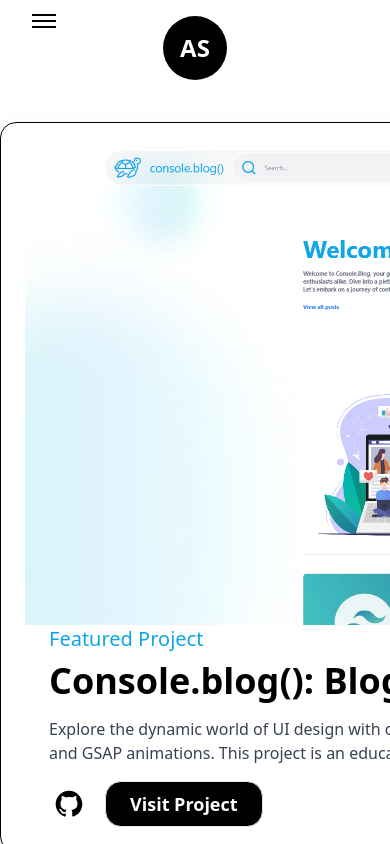
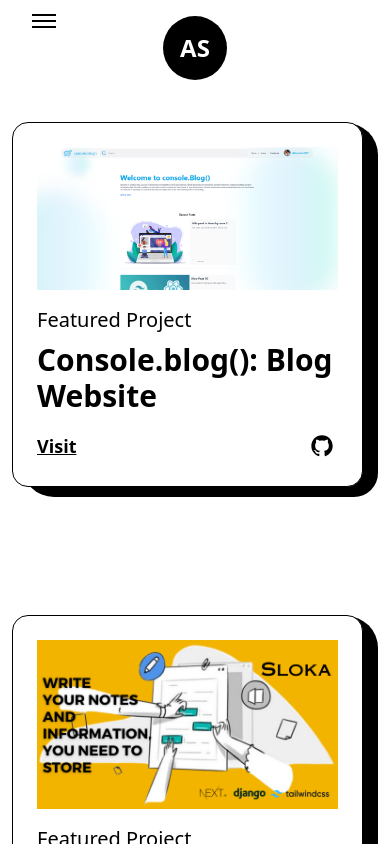
Before and after one commit to abhoy21/my_portfolio, a Next.js app: page /projects in a window 390 px wide. Shown: the top 844 px of the page. Built offline with nearby package versions, Linux system fonts and the light colour scheme.

Commit message:
responsiveness added to project page

```diff
--- a/app/_components/ProjectPageComponent.tsx
+++ b/app/_components/ProjectPageComponent.tsx
@@ -35,19 +35,13 @@
   github,
 }) => {
   return (
-    <article
-      className='w-full flex flex-col lg:flex-row items-center justify-between rounded-2xl border border-solid border-black bg-white shadow-2xl p-6 relative
-      rounded-br-2xl lg:p-8 xs:flex-col xs:p-4'
-    >
-      <div
-        className='absolute top-0 -right-4 -z-10 w-[101%] h-[103%] rounded-[2.5rem] bg-black rounded-br-3xl
-       xs:-right-2 sm:h-[102%] xs:w-[100%] xs:rounded-[1.5rem]'
-      />
+    <article className='hidden w-full md:flex flex-col items-center justify-between rounded-3xl border border-solid border-black bg-white shadow-2xl p-6 relative rounded-br-2xl md:flex-row md:p-8'>
+      <div className='absolute top-0 -right-4 -z-10 w-[101%] h-[103%] rounded-[2.5rem] bg-black rounded-br-3xl' />
 
       <Link
         href={link}
         target='_blank'
-        className='w-full lg:w-1/2 cursor-pointer overflow-hidden rounded-lg'
+        className='w-1/2 cursor-pointer overflow-hidden rounded-lg lg:w-full'
       >
         <FramerImage
           src={img}
@@ -57,7 +51,7 @@
           transition={{ duration: 0.3 }}
         />
       </Link>
-      <div className='w-full lg:w-1/2 flex flex-col items-start justify-between !pl-6 lg:pl-0 lg:pt-6'>
+      <div className='w-1/2 flex flex-col items-start justify-between !pl-6 lg:w-full lg:pl-0 lg:pt-6'>
         <span className='text-sky-500 font-medium text-xl xs:text-base'>
           {type}
         </span>
@@ -66,11 +60,13 @@
           target='_blank'
           className='hover:underline underline-offset-2'
         >
-          <h2 className='my-2 w-full text-left !text-4xl font-bold md:!text-2xl sm:!text-xl'>
+          <h2 className='my-2 w-full text-left !text-4xl font-bold sm:text-sm'>
             {title}
           </h2>
         </Link>
-        <p className='my-2 font-medium text-gray-700 md:!text-sm'>{summary}</p>
+        <p className='my-2 font-medium text-gray-700 sm:text-sm md:text-lg'>
+          {summary}
+        </p>
         <div className='mt-2 flex items-center'>
           <Link href={github} target='_blank' className='w-10'>
             <GithubIcon />
@@ -91,7 +87,7 @@
 
 const Project: FC<ProjectProps> = ({ title, type, link, img, github }) => {
   return (
-    <article className='w-full flex flex-col items-center justify-center rounded-2xl border border-solid border-black bg-white p-6 relative xs:p-4'>
+    <article className='w-[90vw] ml-3 md:ml-0 md:w-full flex flex-col items-center justify-center rounded-2xl border border-solid border-black bg-white p-6 relative px-6 md:px-0'>
       <div className='absolute top-0 -right-4 -z-10 w-[102%] h-[103%] rounded-[2rem] bg-black rounded-br-3xl md:-right-2 md:w-[101%] xs:h-[102%] xs:rounded-[1.5rem]' />
       <Link
         href={link}
@@ -115,7 +111,7 @@
           target='_blank'
           className='hover:underline underline-offset-2'
         >
-          <h2 className='my-2 w-full text-left text-3xl font-bold lg:text-2xl sm:text-xl'>
+          <h2 className='my-2 w-full text-left text-3xl font-bold lg:text-2xl'>
             {title}
           </h2>
         </Link>
@@ -123,7 +119,7 @@
           <Link
             href={link}
             target='_blank'
-            className='text-lg font-semibold underline md:text-base'
+            className='text-lg font-semibold underline  md:text-base'
           >
             Visit
           </Link>
@@ -148,16 +144,25 @@
       </Head>
 
       <main className='w-full h-full flex flex-col items-center justify-center bg-white text-black'>
-        <CustomLayout className='pt-16 '>
+        <CustomLayout className='pt-16 mb-4'>
           <AnimatedText
             text='A well-planned project is a joy to code.'
             className='hidden md:block !mb-16 md:!text-7xl'
           />
           <div className='grid grid-cols-12 gap-24 gap-y-32 xl:gap-16 lg:gap-8 md:gap-y-24 sm:gap-x-0'>
-            <div className='col-span-12'>
+            <div className='hidden md:block col-span-12'>
               <FeaturedProject
                 title='Console.blog(): Blog Website'
                 summary='Explore the dynamic world of UI design with our Apple UI website project! Delve into cutting-edge techniques using useRef hooks and GSAP animations. This project is an educational journey, crafted solely for learning and experimentation'
+                img={project6}
+                link='https://console-blog-mern-frontend.vercel.app/'
+                github='https://github.com/abhoy21/console_blog_mern.git'
+                type='Featured Project'
+              />
+            </div>
+            <div className='block md:hidden col-span-12'>
+              <Project
+                title='Console.blog(): Blog Website'
                 img={project6}
                 link='https://console-blog-mern-frontend.vercel.app/'
                 github='https://github.com/abhoy21/console_blog_mern.git'
@@ -182,10 +187,19 @@
                 type='Featured Project'
               />
             </div>
-            <div className='col-span-12'>
+            <div className='hidden md:block col-span-12'>
               <FeaturedProject
                 title='Designed an Intuitive Dashboard for Enhanced User Analytics'
                 summary='Explore a state-of-the-art dashboard designed for enhanced user analytics. Our platform offers comprehensive insights drawn from advanced machine learning models analyzing user reviews. Gain actionable data and trends to drive informed decisions, optimize user experience, and elevate your strategies with ease. Discover the power of intuitive design and intelligent analytics today!'
+                img={project7}
+                link='https://insightx-frontend.vercel.app/'
+                github='https://github.com/abhoy21/insightX_frontend.git'
+                type='Featured Project'
+              />
+            </div>
+            <div className='md:hidden block col-span-12'>
+              <Project
+                title='Designed an Intuitive Dashboard for Enhanced User Analytics'
                 img={project7}
                 link='https://insightx-frontend.vercel.app/'
                 github='https://github.com/abhoy21/insightX_frontend.git'
```
